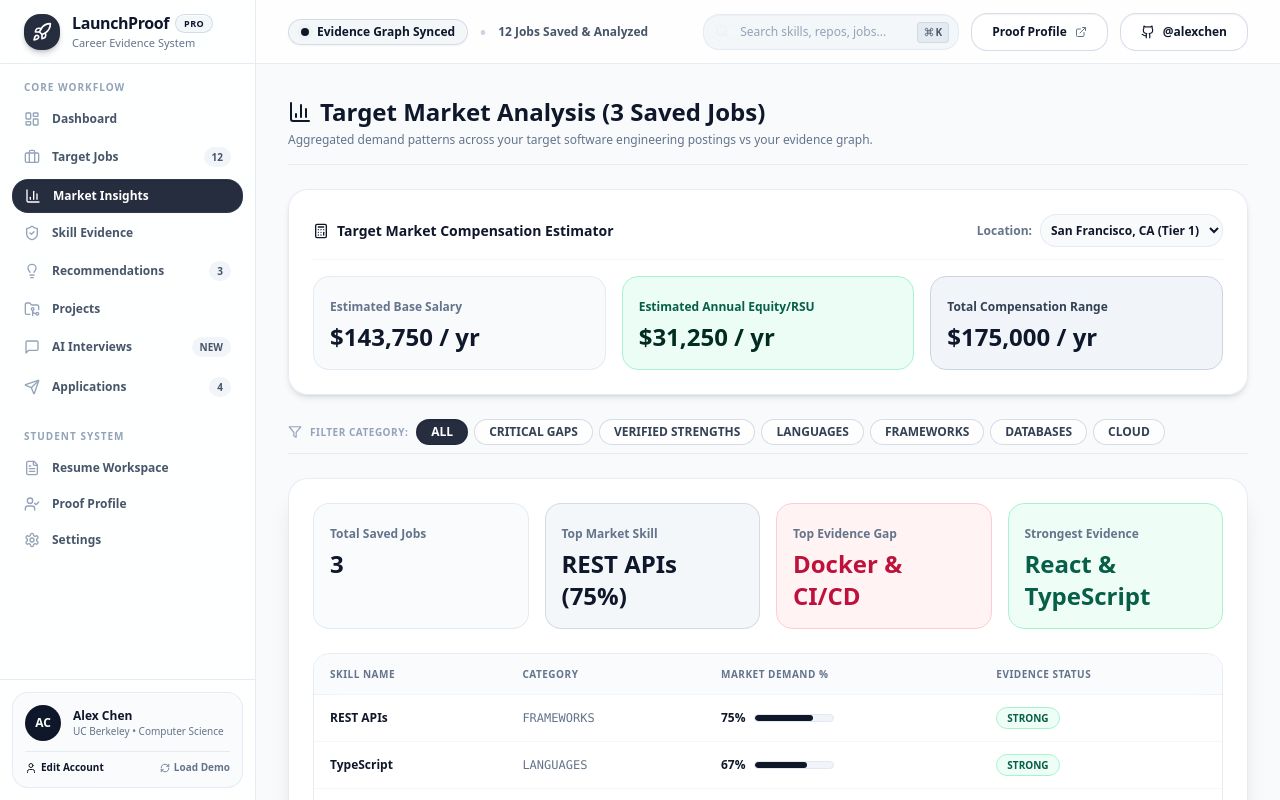
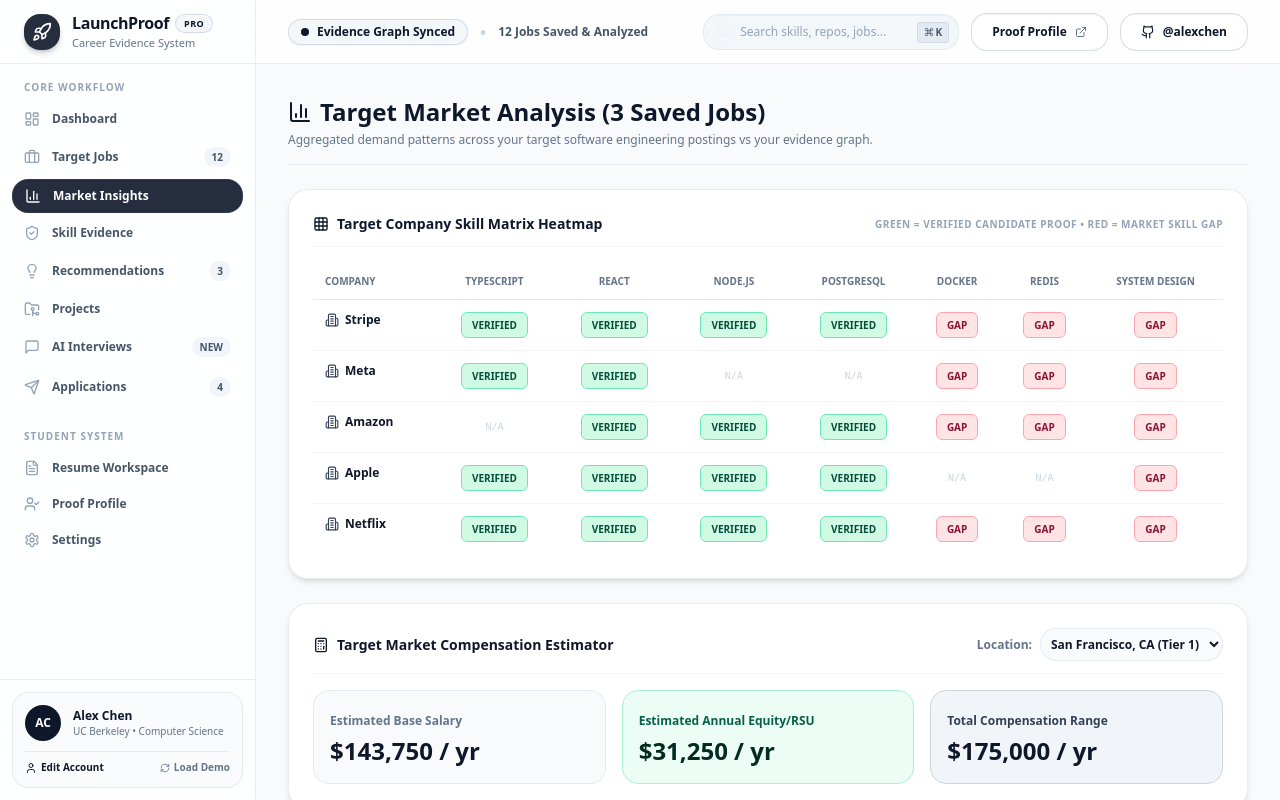
Before and after one commit to Zura16/LaunchProof, a Next.js app: page /market-insights in a window 1280 px wide. Shown: the top 800 px of the page. Built offline with nearby package versions, Linux system fonts and the light colour scheme.

Commit message:
feat(heatmap): add Target Company Skill Matrix Heatmap

```diff
--- a/app/(dashboard)/market-insights/page.tsx
+++ b/app/(dashboard)/market-insights/page.tsx
@@ -2,7 +2,7 @@
 
 import { useState, useEffect } from 'react'
 import { loadAppState } from '@/lib/store/app-store'
-import { Filter, BarChart3, ShieldCheck, DollarSign, Calculator, TrendingUp } from 'lucide-react'
+import { Filter, BarChart3, ShieldCheck, DollarSign, Calculator, Grid, Building2 } from 'lucide-react'
 
 export default function MarketInsightsPage() {
   const [activeCategory, setActiveCategory] = useState('ALL')
@@ -17,6 +17,18 @@
   }, [])
 
   const categories = ['ALL', 'CRITICAL GAPS', 'VERIFIED STRENGTHS', 'LANGUAGES', 'FRAMEWORKS', 'DATABASES', 'CLOUD']
+
+  const targetCompanies = ['Stripe', 'Meta', 'Amazon', 'Apple', 'Netflix']
+  const heatmapSkills = ['TypeScript', 'React', 'Node.js', 'PostgreSQL', 'Docker', 'Redis', 'System Design']
+
+  // Company matrix data
+  const companySkillMatrix: Record<string, Record<string, boolean>> = {
+    Stripe: { TypeScript: true, React: true, 'Node.js': true, PostgreSQL: true, Docker: true, Redis: true, 'System Design': true },
+    Meta: { TypeScript: true, React: true, 'Node.js': false, PostgreSQL: false, Docker: true, Redis: true, 'System Design': true },
+    Amazon: { TypeScript: false, React: true, 'Node.js': true, PostgreSQL: true, Docker: true, Redis: true, 'System Design': true },
+    Apple: { TypeScript: true, React: true, 'Node.js': true, PostgreSQL: true, Docker: false, Redis: false, 'System Design': true },
+    Netflix: { TypeScript: true, React: true, 'Node.js': true, PostgreSQL: true, Docker: true, Redis: true, 'System Design': true },
+  }
 
   const allMarketSkills = [
     { skillName: 'REST APIs', category: 'FRAMEWORKS', freq: 75, status: 'STRONG', priority: 'STRENGTH' },
@@ -52,6 +64,64 @@
         <p className="text-xs text-slate-500 font-medium mt-1">
           Aggregated demand patterns across your target software engineering postings vs your evidence graph.
         </p>
+      </div>
+
+      {/* Target Company Skill Matrix Heatmap */}
+      <div className="rounded-2xl border border-slate-200/80 bg-white/90 backdrop-blur-xl p-6 space-y-4 shadow-md overflow-hidden">
+        <div className="flex items-center justify-between border-b border-slate-100/80 pb-3">
+          <div className="flex items-center gap-2 text-sm font-black text-slate-900">
+            <Grid className="h-4 w-4 text-slate-900" />
+            <span>Target Company Skill Matrix Heatmap</span>
+          </div>
+          <span className="text-[10px] font-bold text-slate-400 uppercase tracking-wider">
+            Green = Verified Candidate Proof • Red = Market Skill Gap
+          </span>
+        </div>
+
+        <div className="overflow-x-auto">
+          <table className="w-full text-left text-xs">
+            <thead>
+              <tr className="border-b border-slate-200 text-slate-500 font-bold uppercase text-[10px]">
+                <th className="py-2.5 px-3">Company</th>
+                {heatmapSkills.map((s) => (
+                  <th key={s} className="py-2.5 px-3 text-center">{s}</th>
+                ))}
+              </tr>
+            </thead>
+            <tbody className="divide-y divide-slate-100 font-medium">
+              {targetCompanies.map((company) => (
+                <tr key={company} className="hover:bg-slate-50 transition-colors">
+                  <td className="py-3 px-3 font-black text-slate-900 flex items-center gap-1.5">
+                    <Building2 className="h-3.5 w-3.5 text-slate-700" />
+                    <span>{company}</span>
+                  </td>
+                  {heatmapSkills.map((skill) => {
+                    const isRequired = companySkillMatrix[company]?.[skill]
+                    const hasProof = userSkills.includes(skill)
+
+                    if (!isRequired) {
+                      return <td key={skill} className="py-3 px-3 text-center text-slate-300 font-mono text-[10px]">N/A</td>
+                    }
+
+                    return (
+                      <td key={skill} className="py-3 px-3 text-center">
+                        <span
+                          className={`inline-block px-2.5 py-1 rounded-md text-[10px] font-black ${
+                            hasProof
+                              ? 'bg-emerald-100 text-emerald-900 border border-emerald-300'
+                              : 'bg-rose-100 text-rose-900 border border-rose-300'
+                          }`}
+                        >
+                          {hasProof ? 'VERIFIED' : 'GAP'}
+                        </span>
+                      </td>
+                    )
+                  })}
+                </tr>
+              ))}
+            </tbody>
+          </table>
+        </div>
       </div>
 
       {/* Target Market Compensation Estimator */}
```
